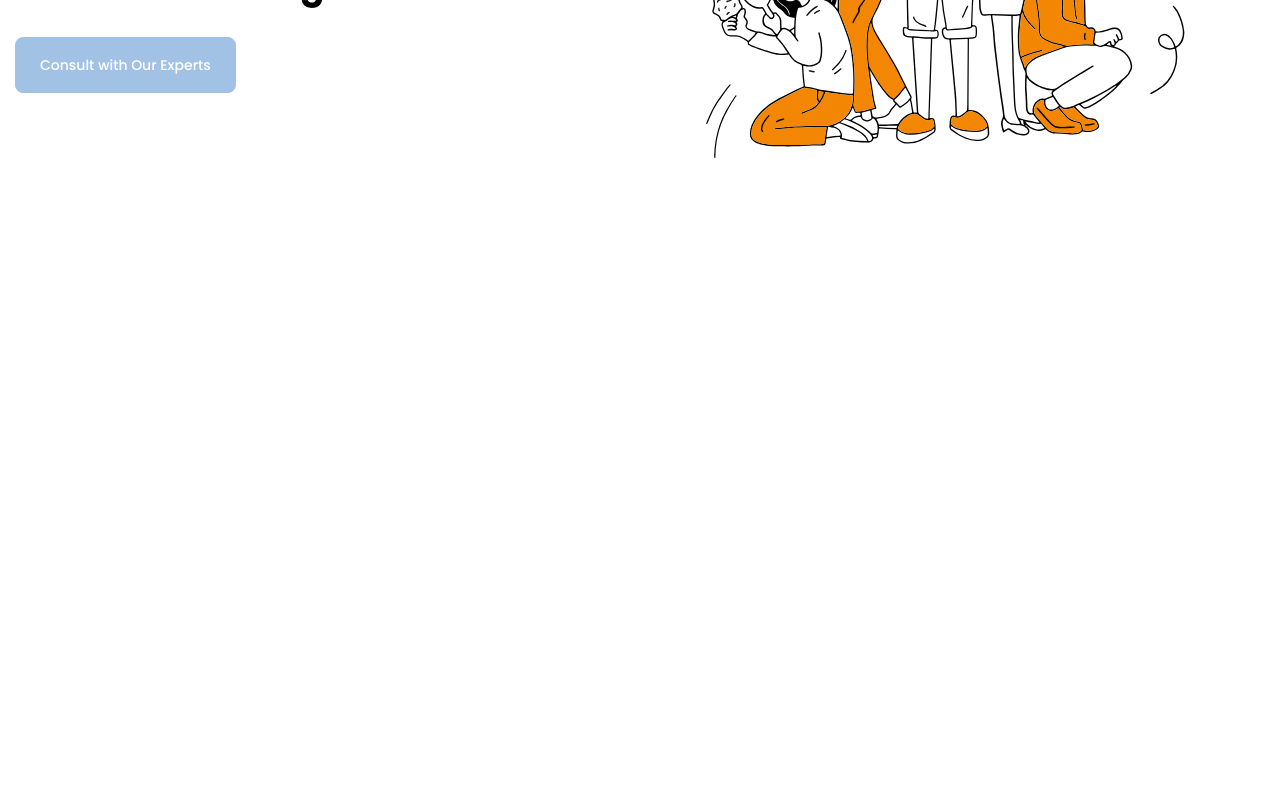
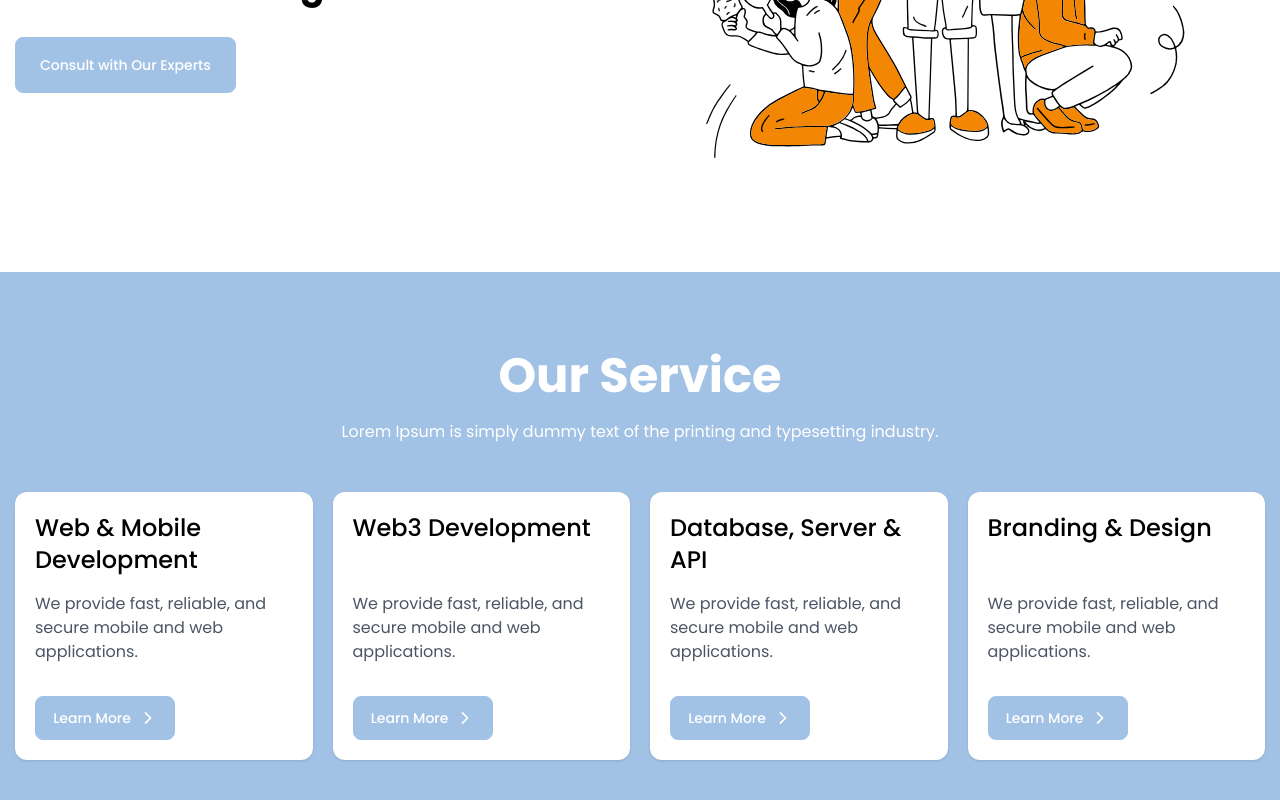
Before and after one commit to pandemuliada/nextjs-starter, a Next.js app: page /landing in a window 1280 px wide. Shown: the part 424-1224 px from the top of the page. Before the commit the page ends 800 px from the top, so only its background shows below. Built offline with nearby package versions, Linux system fonts and the light colour scheme.

Commit message:
create service section

```diff
--- a/layouts/Landing.js
+++ b/layouts/Landing.js
@@ -30,7 +30,7 @@ const LandingLayout = (props) => {
 
   return (
     <>
-      <header className="py-2 sticky top-0 w-full bg-transparent">
+      <header className="py-2 sticky top-0 w-full bg-white bg-opacity-80">
         <nav className="container flex justify-between items-center mx-auto">
           <Link href="/">
             <div className="relative block w-[135px] h-[80px]">
--- a/pages/landing/index.js
+++ b/pages/landing/index.js
@@ -1,5 +1,6 @@
 import Button from "@/components/ui/Button";
 import Layout from "layouts";
+import { IoChevronForward } from "react-icons/io5";
 
 const Homepage = () => {
   return (
@@ -24,6 +25,49 @@ const Homepage = () => {
           </div>
         </div>
       </section>
+
+      <section id="service" className="py-20 bg-primary">
+        <div className="container mx-auto">
+          <h2 className="text-5xl font-bold text-white text-center mb-5">
+            Our Service
+          </h2>
+          <p className="text-center text-white mb-12">
+            Lorem Ipsum is simply dummy text of the printing and typesetting
+            industry.
+          </p>
+
+          <div className="grid grid-cols-2 md:grid-cols-4 gap-5">
+            {[
+              "Web & Mobile Development",
+              "Web3 Development",
+              "Database, Server & API",
+              "Branding & Design",
+            ].map((service) => (
+              <div key={service} className="bg-white shadow p-5 rounded-xl">
+                <div className="md:hidden w-8 aspect-square bg-primary rounded-lg mb-2" />
+
+                <h3 className="text-lg md:text-2xl font-medium leading-relaxed min-h-[80px]">
+                  {service}
+                </h3>
+                <p className="text-gray-600">
+                  We provide fast, reliable, and secure mobile and web
+                  applications.
+                </p>
+
+                <div className="hidden md:flex mt-8">
+                  <Button>
+                    <span className="mr-2">Learn More</span>
+                    <IoChevronForward size={18} />
+                  </Button>
+                </div>
+              </div>
+            ))}
+          </div>
+          <div className="md:hidden flex justify-center mt-8">
+            <Button>Learn More</Button>
+          </div>
+        </div>
+      </section>
     </Layout.Landing>
   );
 };
--- a/styles/globals.css
+++ b/styles/globals.css
@@ -6,7 +6,7 @@
 
 @layer components {
   .container {
-    @apply max-w-[1250px] w-full px-5 md:px-0;
+    @apply max-w-[1250px] w-full px-5 xl:px-0;
   }
 }
 
```
